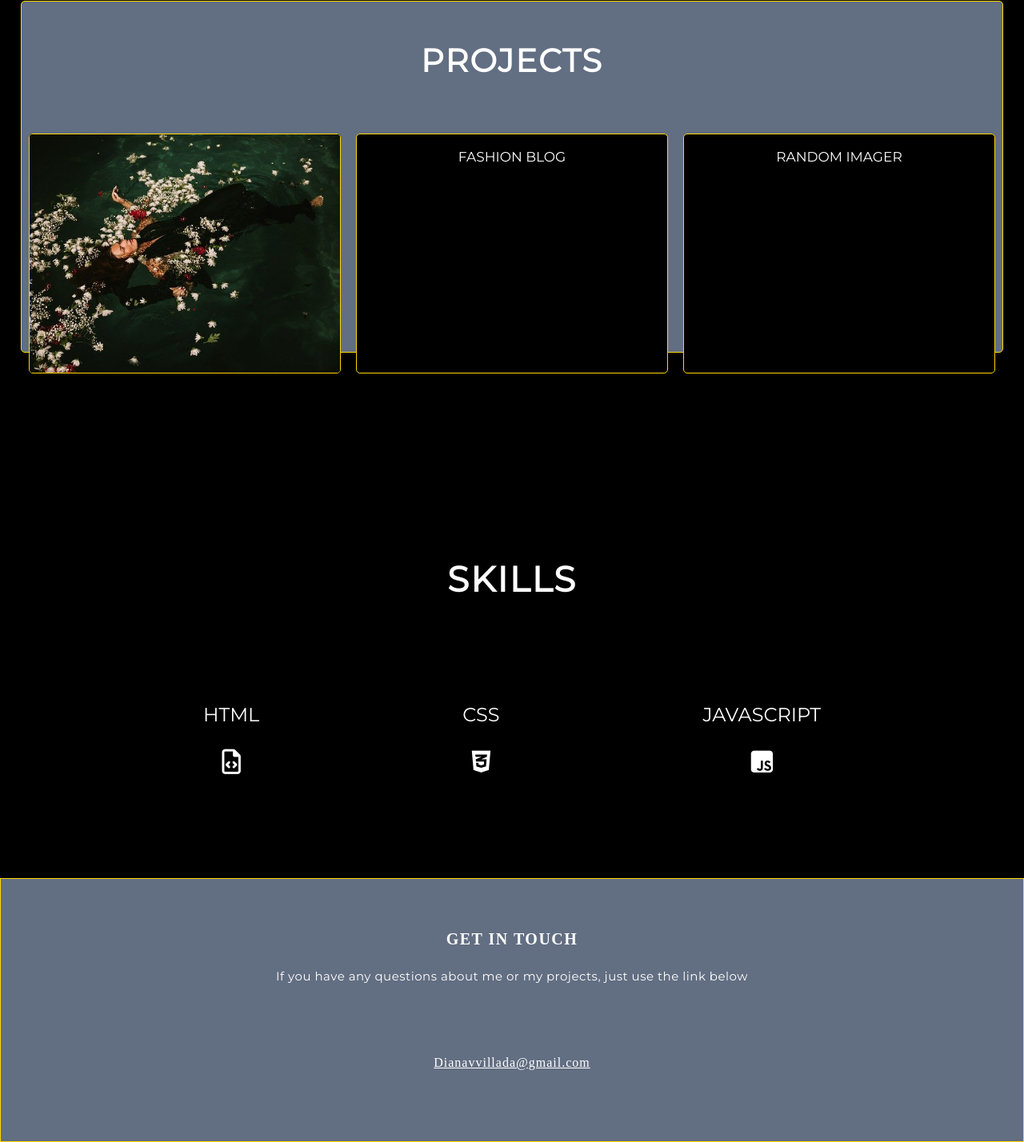
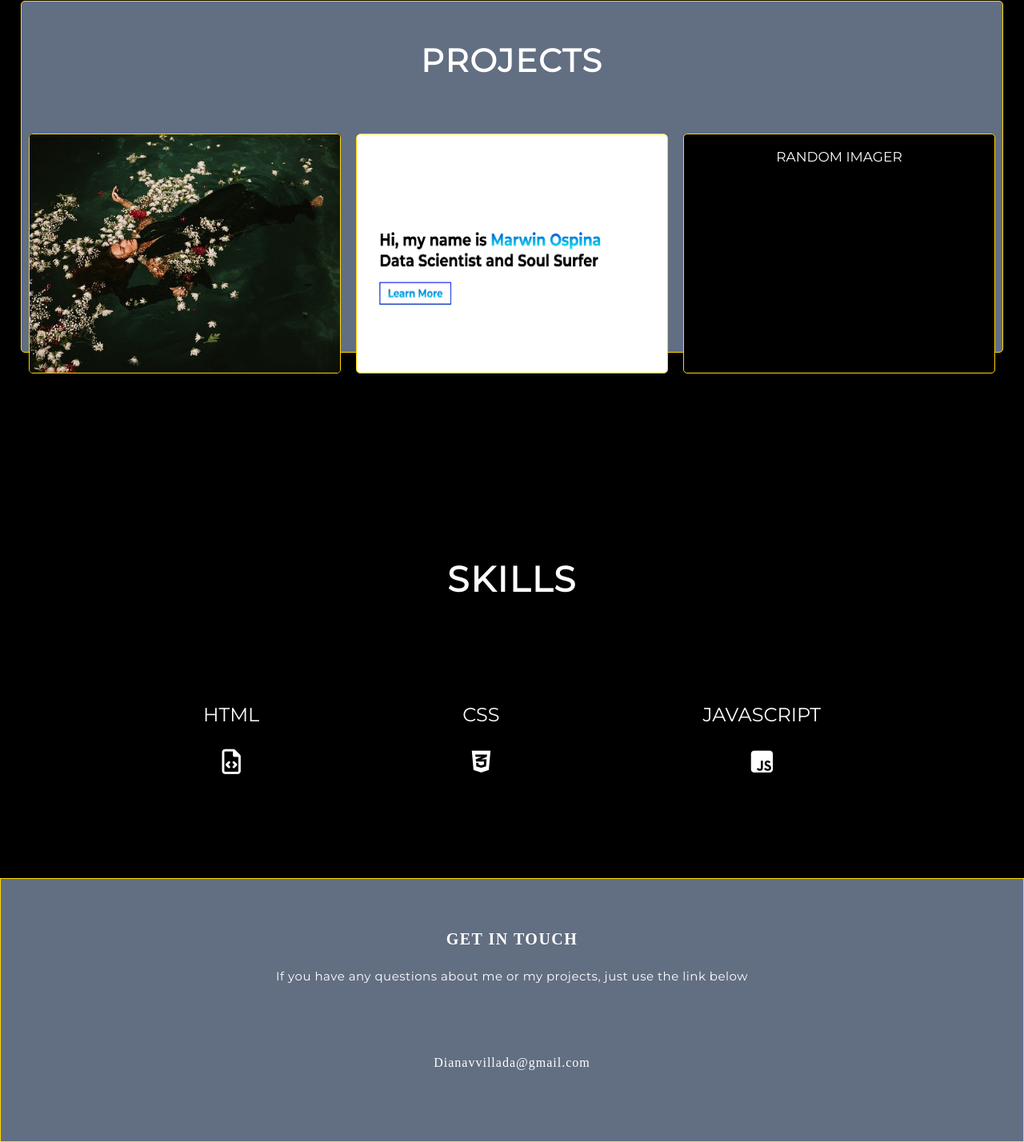
Before and after one commit to dvvill/dvvill.github.io, a plain HTML site: page index.html in a window 1280 px wide. Shown: the part 1836-3264 px from the top of the page at 80% size. Drawn offline with Linux system fonts and the light colour scheme.

Commit message:
added project two

```diff
--- a/index.html
+++ b/index.html
@@ -67,8 +67,15 @@
                     <button class="btn"><a href="https://dvvill.github.io/photographysite/" > View Project</a></button>
                 </div>
             </div>
-            <div class="projects-section2 projects">
-                FASHION BLOG
+            <div class="projects-section2 projects container card img-fluid">
+                <img class="project-img1" src="./imgs/Marwin_Portfolio.jpeg" alt="card image">
+                <div class="overlay card-img-overlay">
+                    <h2>Marwin Portfolio</h2>
+                    <p class="projects-section1-title">HTML/CSS/JS</p>
+                    <button class="btn"><a href="https://dvvill.github.io/Data-Analyst-Portfolio/"> View Project</a> </button>
+
+                </div>
+
             </div>
             <div class="projects-section3 projects">
                 RANDOM IMAGER
--- a/styles.css
+++ b/styles.css
@@ -217,6 +217,10 @@ body{
     border: solid 1px gold;
     border-radius: 5px;
 }
+a{
+    text-decoration: none;
+    color: black;
+}
 .btn{
     background-color: lightgrey;
     border: solid 1px black;
@@ -236,9 +240,9 @@ body{
     color: white;
     text-align: center;
     background-color: black;
-    border: solid 1px gold;
+    /* border: solid 1px gold; */
     border-radius: 5px;
-    padding-top: 1.5%;
+    /* padding-top: 1.5%; */
 }
 .projects-section3{
     width: 390px;
```
Also changed, not shown: imgs/Marwin_Portfolio.jpeg (added).
